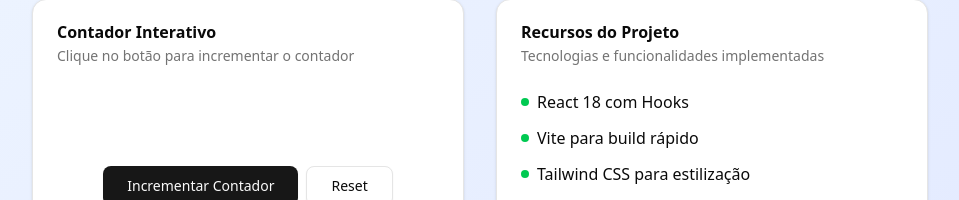
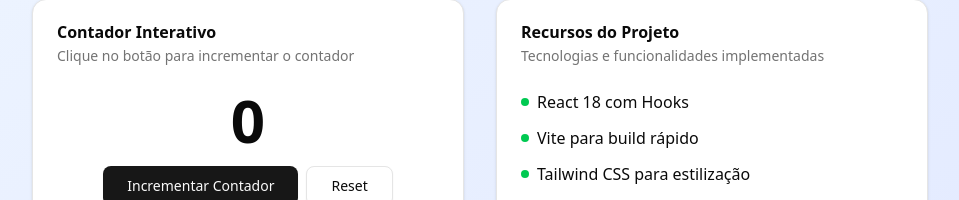
Before and after one commit to josivaldojla/web-app-demo, a React (Vite) app: page / in a window 1280 px wide. Shown: the part 211-411 px from the top of the page, without its empty margins (160-1119 px from the left). Built offline with nearby package versions, Linux system fonts and the light colour scheme.

Commit message:
Update App.jsx

```diff
--- a/src/App.jsx
+++ b/src/App.jsx
@@ -49,7 +49,7 @@ function App() {
               </CardDescription>
             </CardHeader>
             <CardContent className="text-center">
-              <div className="text-6xl font-bold text-white mb-4">
+              <div className="text-6xl font-bold text-red 500 mb-4">
                 {count}
               </div>
               <div className="flex gap-2 justify-center mb-4">
```
